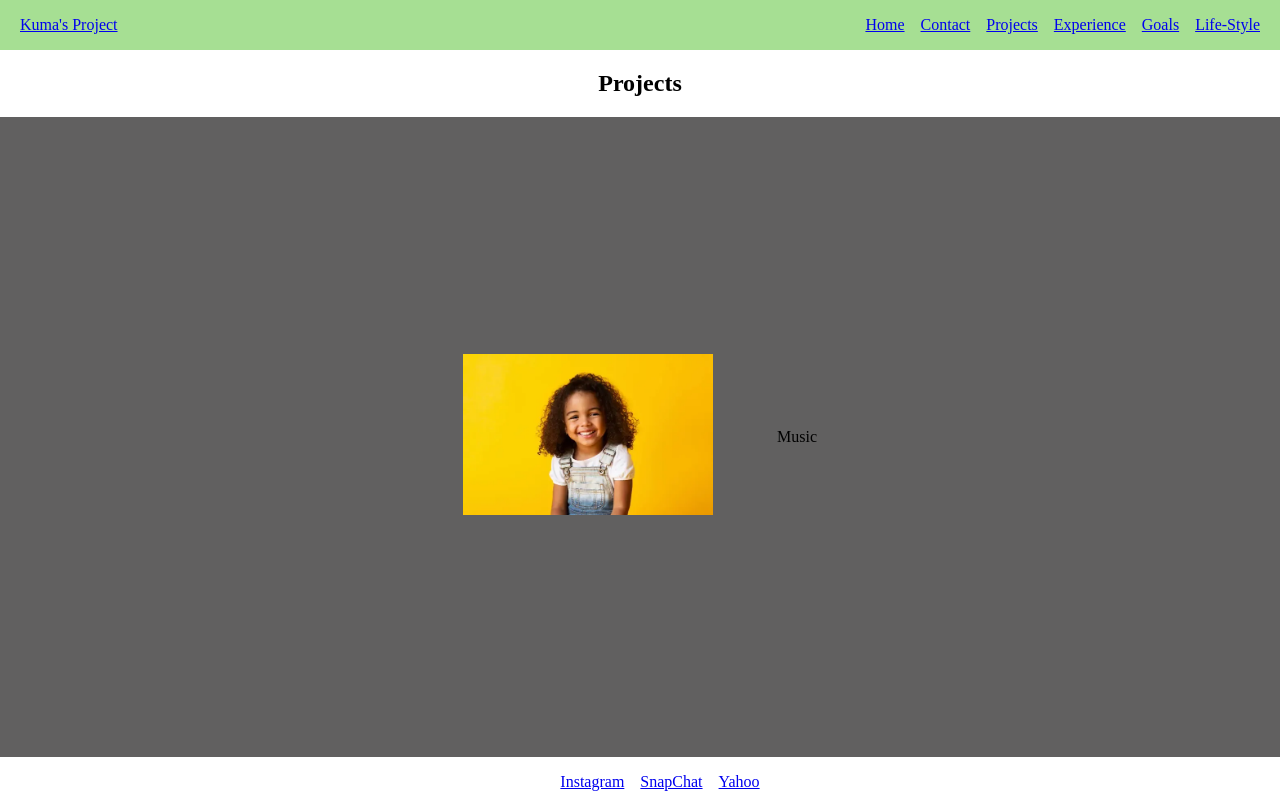
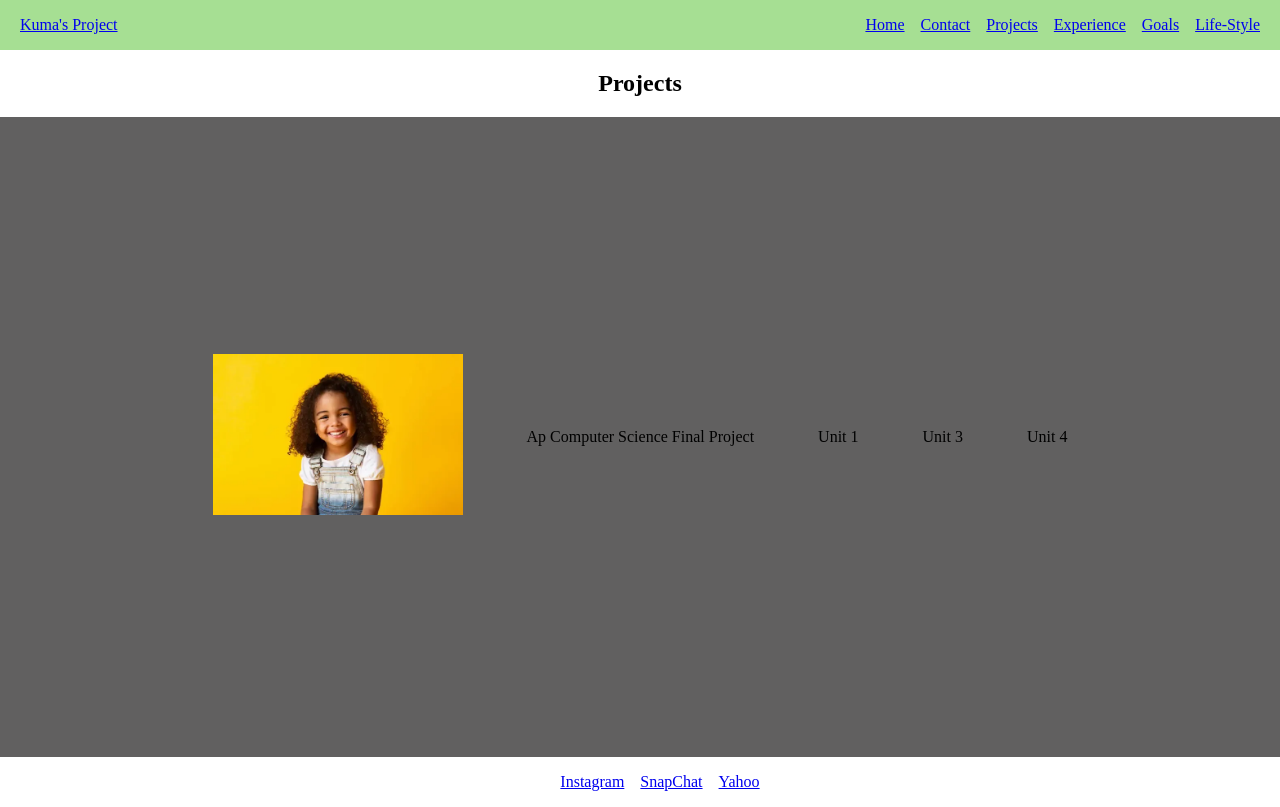
Before and after one commit to Kumatume-debug/Kuma-s-WBD-portfolio, a plain HTML site: page html/projects.html in a window 1280 px wide. Drawn offline with Linux system fonts and the light colour scheme.

Commit message:
Update projects.html

```diff
--- a/html/projects.html
+++ b/html/projects.html
@@ -32,9 +32,12 @@
           width="250"
         />
         </div>
-                <p>Music</p>
+                <p>Ap Computer Science Final Project</p>
+                <p>Unit 1</p>
+                <p>Unit 3</p>
+                <p>Unit 4</p>
 
-      </div>
+        </div>
 
     </main>
 
```
